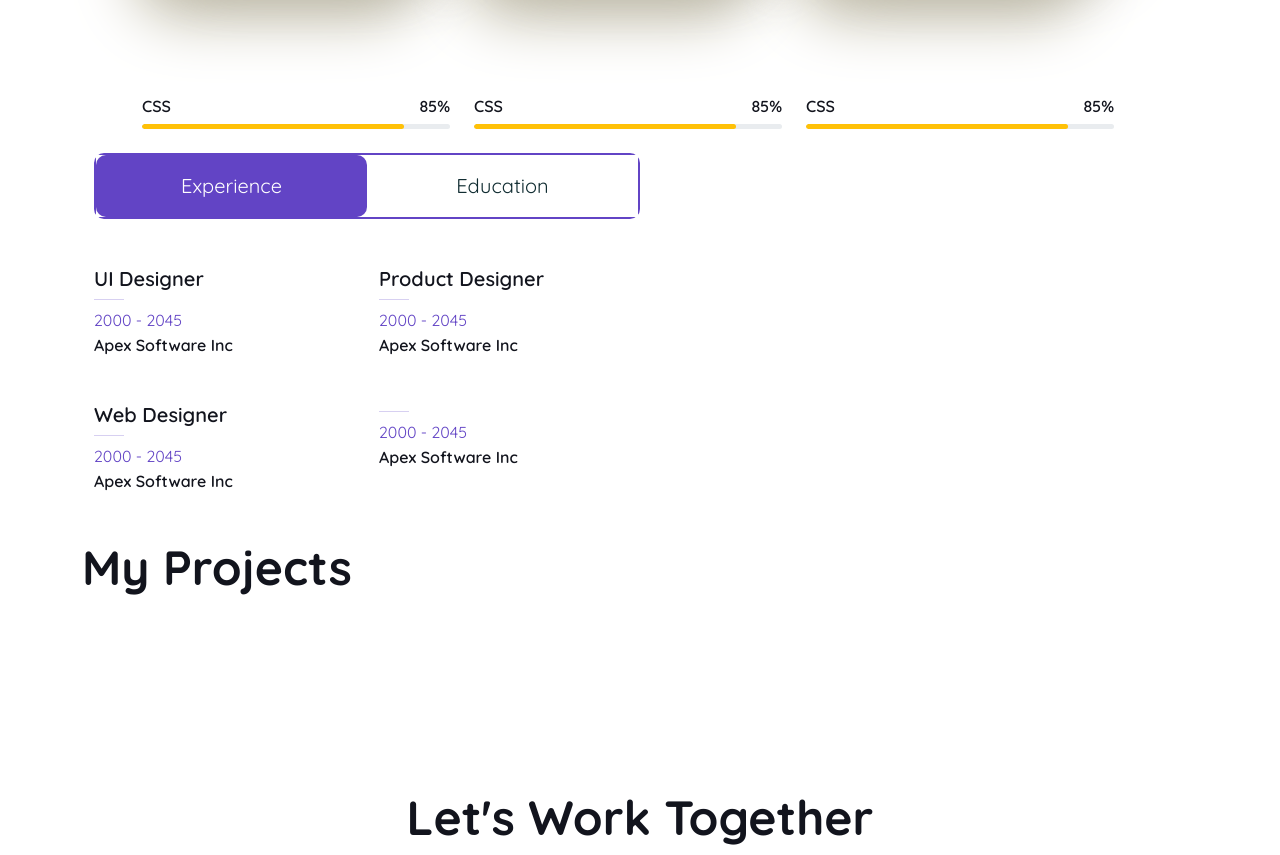
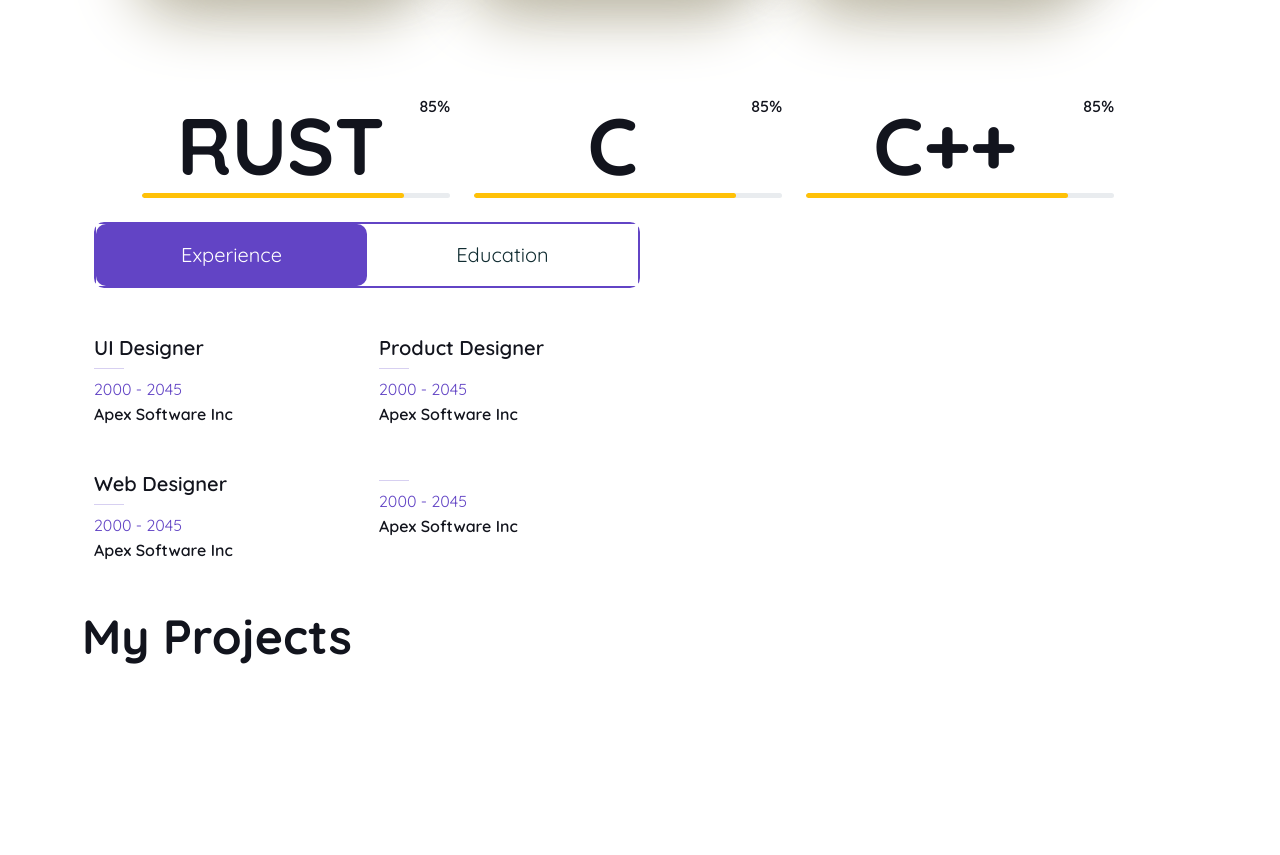
Before and after one commit to reyon-mars/portfolio.github.io, a plain HTML site: page index.html in a window 1280 px wide. Shown: the part 2451-3306 px from the top of the page. Drawn offline with nearby package versions, Linux system fonts and the light colour scheme.

Commit message:
new commit

```diff
--- a/css/style.css
+++ b/css/style.css
@@ -1,4 +1,4 @@
-/********** Template CSS **********/
+/********** CSS **********/
 
 
 /********** Global Selector **********/
@@ -38,6 +38,10 @@
 }
 .transparent{
     background: transparent;
+}
+
+.center-div{
+    margin: 0 auto;
 }
 
 
--- a/index.html
+++ b/index.html
@@ -112,7 +112,7 @@
         <div class="container">
             <div class="row container-fluid">
                 <div class="container-fluid wow fadeInUp" data-wow-delay="0.1s">
-                    <h1 class="display-1 text-center mb-0 ">Skills & Experience</h1>
+                    <h1 class="display-1 text-center mb-0 wow fadeInUp background-white">Skills & Experience</h1>
                     <p class="mb-4 text-center">With a robust skill set encompassing C, C++, web development, Rust, and
                         Git, you exhibit a versatile
                         proficiency in both traditional and cutting-edge programming languages and tools.
@@ -141,7 +141,7 @@
                                 </div>
                                 <div class="skill mb-4">
                                     <div class="d-flex justify-content-between">
-                                        <h6 class="font-weight-bold">CSS</h6>
+                                        <h6 class=" display-1 text-center mb-0font-weight-bold center-div">RUST</h6>
                                         <h6 class="font-weight-bold">85%</h6>
                                     </div>
                                     <div class="progress">
@@ -156,7 +156,7 @@
                                 </div>
                                 <div class="skill mb-4">
                                     <div class="d-flex justify-content-between">
-                                        <h6 class="font-weight-bold">CSS</h6>
+                                        <h6 class="display-1 text-center mb-0 font-weight-bold center-div">C</h6>
                                         <h6 class="font-weight-bold">85%</h6>
                                     </div>
                                     <div class="progress">
@@ -171,7 +171,7 @@
                                 </div>
                                 <div class="skill mb-4">
                                     <div class="d-flex justify-content-between">
-                                        <h6 class="font-weight-bold">CSS</h6>
+                                        <h6 class="display-1 text-center mb-0 font-weight-bold center-div">C++</h6>
                                         <h6 class="font-weight-bold">85%</h6>
                                     </div>
                                     <div class="progress">
```
